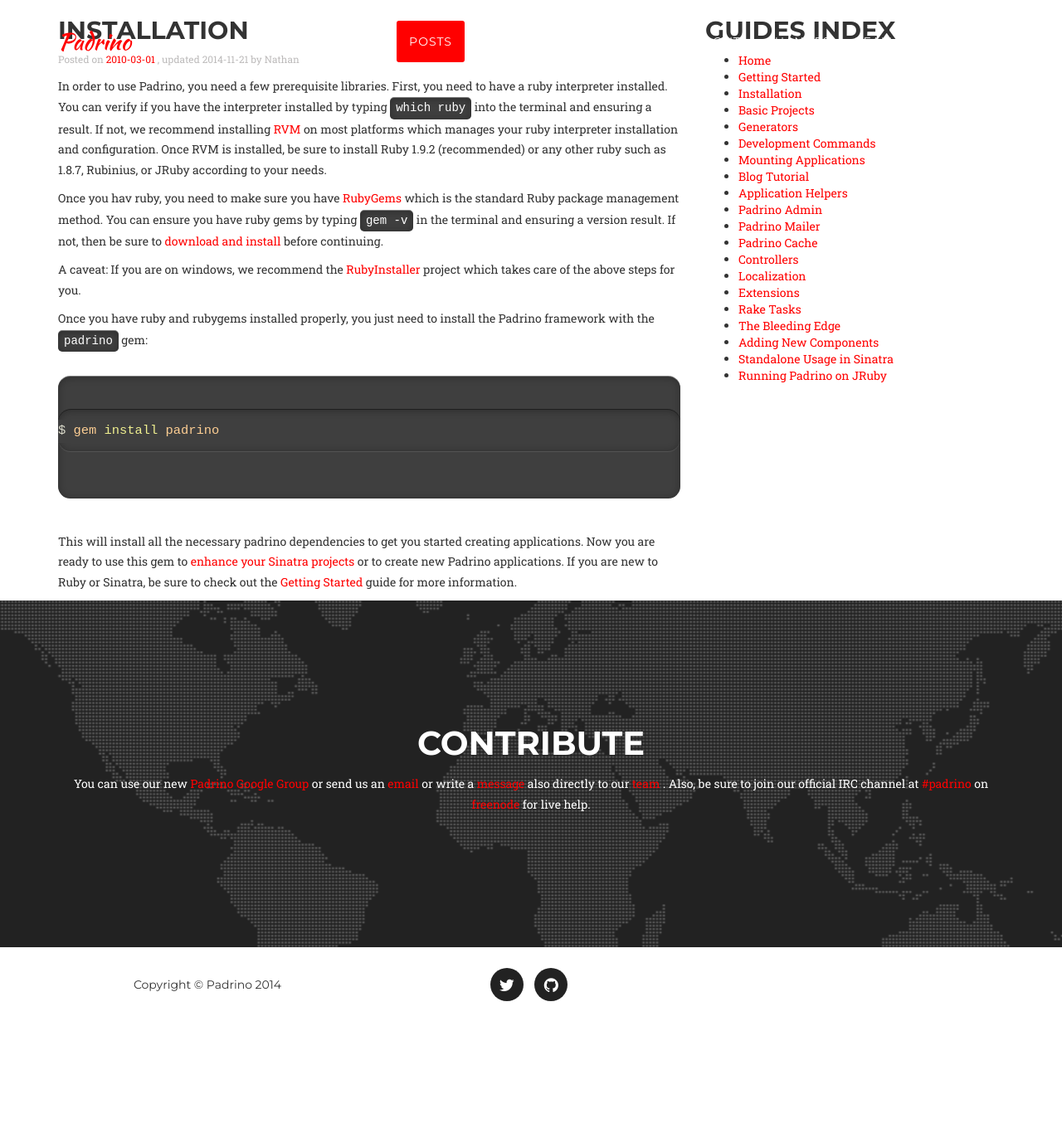
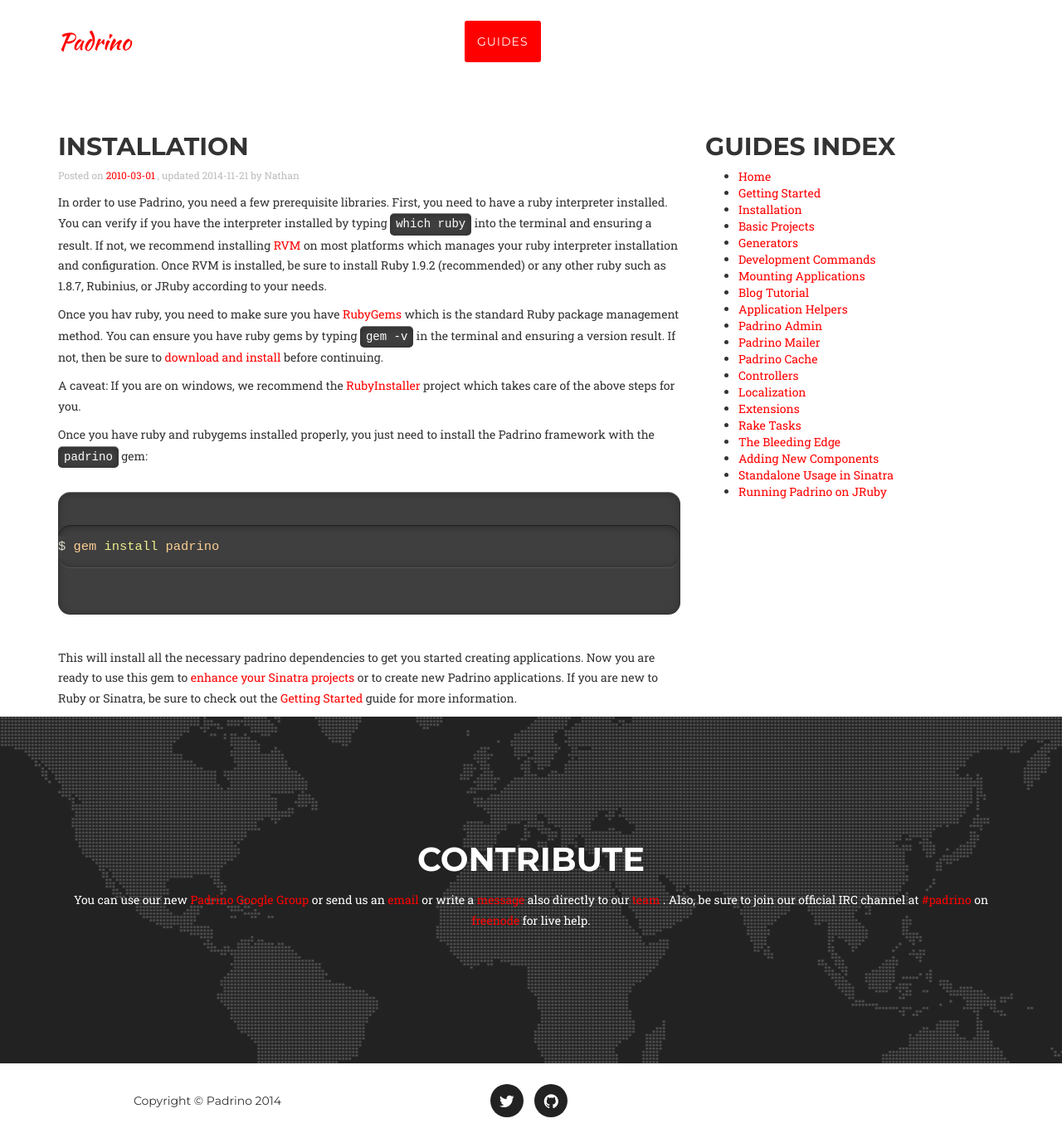
Before and after one commit to wikimatze/padrinorb-website, a Jekyll site: the page built from guides/installation.md, in a window 1280 px wide and 1372 px high. Shown: the whole window at 83% size. Built offline with Jekyll 4.4.1, drawn with Linux system fonts in a browser that asks for light colours; some web fonts are replaced; Markdown is read by kramdown in place of the engine named in the settings.

Commit message:
Add guides header

```diff
--- /dev/null
+++ b/_includes/header_guides.html
@@ -0,0 +1,53 @@
+<!-- Navigation -->
+    <nav class="navbar navbar-default navbar-fixed-top">
+        <div class="container">
+            <!-- Brand and toggle get grouped for better mobile display -->
+            <div class="navbar-header page-scroll">
+                <button type="button" class="navbar-toggle" data-toggle="collapse" data-target="#bs-example-navbar-collapse-1">
+                    <span class="sr-only">Toggle navigation</span>
+                    <span class="icon-bar"></span>
+                    <span class="icon-bar"></span>
+                    <span class="icon-bar"></span>
+                </button>
+                <a class="navbar-brand page-scroll" href="/#page-top">{{site.title}}</a>
+            </div>
+
+            <!-- Collect the nav links, forms, and other content for toggling -->
+            <div class="collapse navbar-collapse" id="bs-example-navbar-collapse-1">
+                <ul class="nav navbar-nav navbar-right">
+                    <li class="hidden">
+                        <a href="#page-top"></a>
+                    </li>
+                    <li>
+                        <a class="page-scroll" target="_blank" href="https://github.com/padrino/padrino-framework">Code</a>
+                    </li>
+                    <li>
+                        <a class="page-scroll" href="/#posts">Posts</a>
+                    </li>
+                    <li class="current">
+                        <a class="page-scroll" href="/guides/">Guides</a>
+                    </li>
+                    <li>
+                        <a class="page-scroll" target="_blank" href="http://www.padrinorb.com/api/index.html">API</a> </li>
+                    <li>
+                    <li>
+                        <a class="page-scroll" href="/#features">Features</a>
+                    </li>
+                    <li>
+                        <a class="page-scroll" href="#about">About</a>
+                    </li>
+                    <li>
+                        <a class="page-scroll" href="/changes">Changes</a>
+                    </li>
+                    <li>
+                        <a class="page-scroll" href="#team">Team</a>
+                    </li>
+                    <li>
+                        <a class="page-scroll" href="/#contribute">Contribute</a>
+                    </li>
+                </ul>
+            </div>
+            <!-- /.navbar-collapse -->
+        </div>
+        <!-- /.container-fluid -->
+    </nav>
--- a/_layouts/guides.html
+++ b/_layouts/guides.html
@@ -3,9 +3,9 @@
   {% include head.html %}
     <body id="page-top" class="index">
 
-    {% include header_posts.html %}
+    {% include header_guides.html %}
 
-        <div class="container">
+        <div class="container vertical-offset-top">
             <div class="row">
                 <div class="col-lg-8">
                   <h2 class="section-heading">{{ page.title}}</h2>
```
